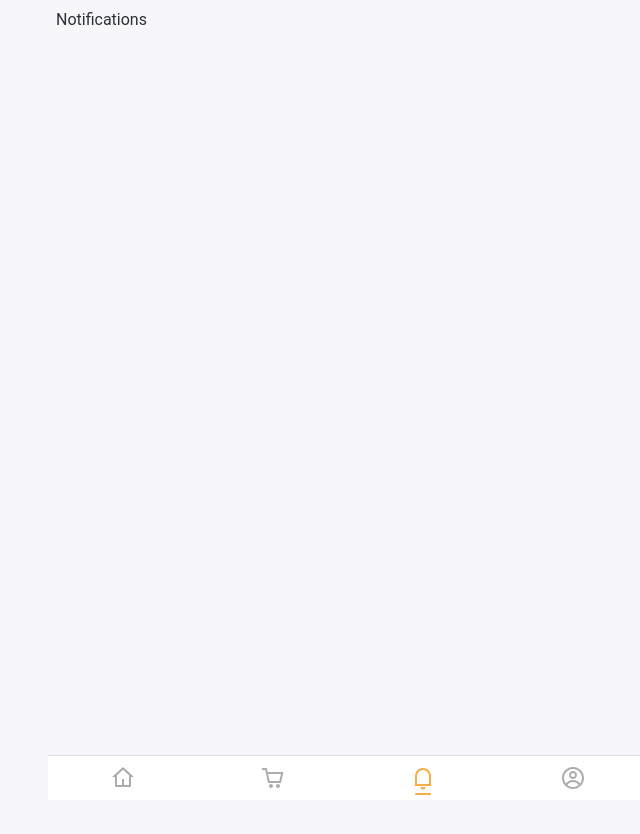
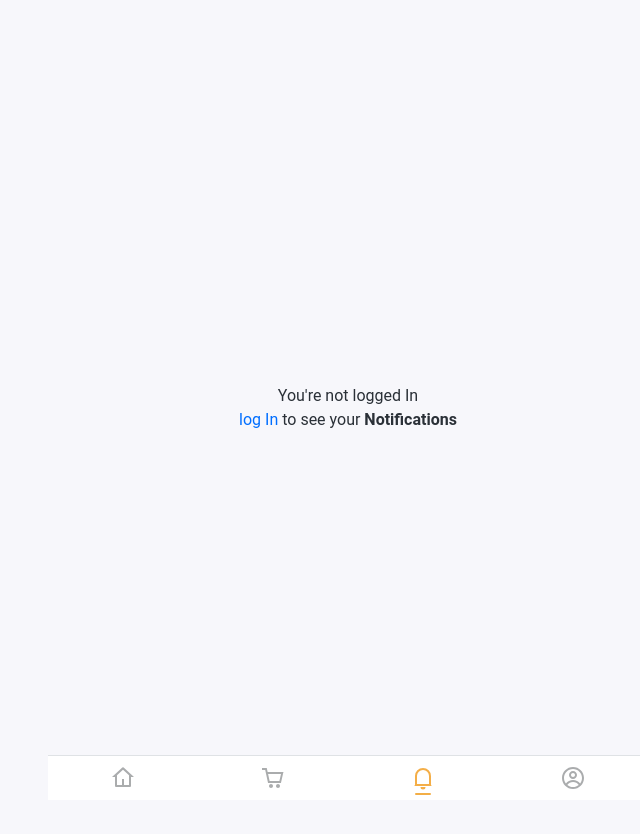
Before and after one commit to MohammadDanishJ/React-Shop, a React (Create React App) app: page /notifications in a window 1280 px wide. Shown: the top 834 px of the page, without its empty margins (292-932 px from the left). Before the commit the page ends 800 px from the top, so only its background shows below. Built offline with nearby package versions, Linux system fonts and the light colour scheme; no server answers.

Commit message:
updated page section for no-user

```diff
--- a/src/pages/cart/index.jsx
+++ b/src/pages/cart/index.jsx
@@ -1,13 +1,24 @@
 import React from 'react';
 import Container from '../../components/container/container.component';
 import tabTitle from '../page';
+import { useAuth } from '../../context/authContext';
+import { Link } from 'react-router-dom';
 
 const Cart = () => {
     tabTitle(document.location.pathname);
+    const { isUser, currentUser } = useAuth();
     return (
         <Container>
-            <div>Your Cart is Empty</div>
-        </Container>
+      {isUser ? (
+        <>
+          <div>Cart is empty for {currentUser.displayName}</div>
+        </>
+      ) : (
+        <>
+          <div className='fl fl-c fl-d-cl p12 w100 h100vh'><div>You're not logged In</div><div><Link to='/login'>log In</Link> to see your <strong>Cart</strong></div></div>
+        </>
+      )}
+    </Container>
     );
 };
 
--- a/src/pages/notifications/index.jsx
+++ b/src/pages/notifications/index.jsx
@@ -1,12 +1,25 @@
 import React from 'react';
 import Container from '../../components/container/container.component';
 import tabTitle from '../page';
+import { useAuth } from '../../context/authContext';
+import { Link } from 'react-router-dom';
 
 const Notifications = () => {
     tabTitle(document.location.pathname);
+    const { isUser, currentUser } = useAuth();
 
     return (
-        <Container>Notifications</Container>
+        <Container>
+            {isUser ? (
+                <>
+                    <div>No Notification for {currentUser.displayName}</div>
+                </>
+            ) : (
+                <>
+                    <div className='fl fl-c fl-d-cl p12 w100 h100vh'><div>You're not logged In</div><div><Link to='/login'>log In</Link> to see your <strong>Notifications</strong></div></div>
+                </>
+            )}
+        </Container>
     );
 };
 
--- a/src/pages/profile/index.jsx
+++ b/src/pages/profile/index.jsx
@@ -4,7 +4,7 @@ import tabTitle from "../page";
 import { useAuth } from '../../context/authContext';
 import '../index.styles.scss';
 import './index.styles.scss';
-import { useNavigate } from 'react-router-dom';
+import { useNavigate, Link } from 'react-router-dom';
 
 function Profile() {
   tabTitle(document.location.pathname);
@@ -19,7 +19,6 @@ function Profile() {
 
   return (
     <Container>
-      <h1 className="w100 text-center">Profile</h1>
       {isUser ? (
         <>
           <div>User Found: {currentUser.displayName}</div>
@@ -27,7 +26,7 @@ function Profile() {
         </>
       ) : (
         <>
-          <div>No USer Found</div>
+          <div className='fl fl-c fl-d-cl p12 w100 h100vh'><div>You're not logged In</div><div><Link to='/login'>log In</Link> to see your <strong>Profile</strong></div></div>
         </>
       )}
     </Container>
```
